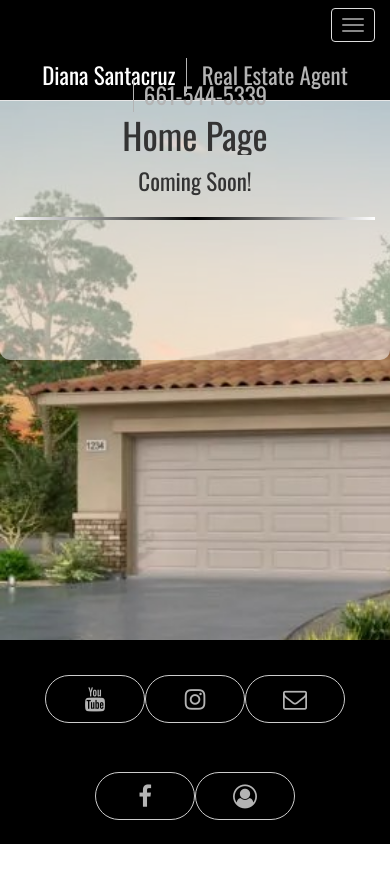
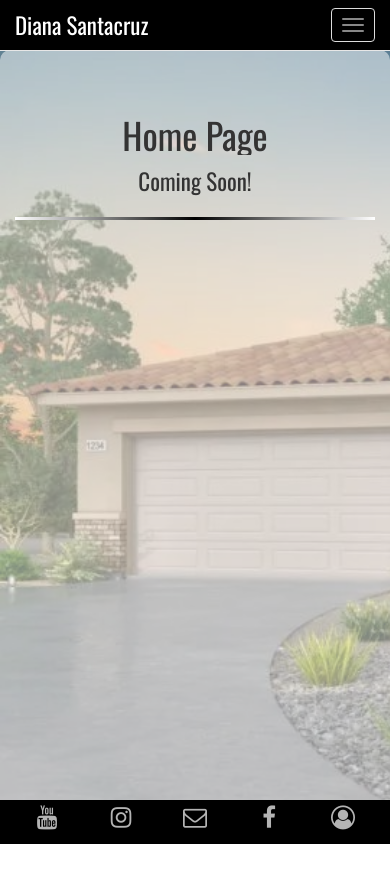
Before and after one commit to DianaRealtor/Home, a React (Create React App) app: page / in a window 390 px wide. Shown: the top 882 px of the page. Built offline with nearby package versions, Linux system fonts and the light colour scheme.

Commit message:
updated major mobile styles on footer and body

```diff
--- a/src/App.css
+++ b/src/App.css
@@ -62,11 +62,14 @@ label {
   font-weight: unset;
 }
 /* PAGE WIDE */
+#root{
+  height: 100%;
+}
 :root {
   --primary-accent-color: #000000;
-  height: 100%;
 }
-body, html {
+body,
+html {
   height: 100%;
 }
 body {
@@ -88,17 +91,25 @@ img:hover {
   filter: grayscale(1);
 }
 
-.not-grey , img:hover {
+.not-grey,
+img:hover {
   -webkit-filter: none !important;
   filter: none !important;
 }
 
-.big-img{
+.big-img {
   height: 361px;
   width: 500px;
 }
-.btn-default{
-  color: #b4b4b4 ;
+@media (max-width: 768px) {
+  .btn {
+    padding:unset;
+    border: unset;
+  }
+}
+
+.btn-default {
+  color: #b4b4b4;
 }
 .divider-line {
   border: 0;
@@ -124,17 +135,17 @@ img:hover {
 .navbar {
   background-color: var(--primary-accent-color);
 }
-.navbar .navbar-collapse>ul>li>a {
+.navbar .navbar-collapse > ul > li > a {
   color: #fff;
   font-size: 23px;
 }
-.navbar .navbar-collapse>ul>li>a:hover {
+.navbar .navbar-collapse > ul > li > a:hover {
   background-color: #fff;
-  color: #a19662 ;
+  color: #a19662;
 }
 
-.container-fluid>.navbar-header>.navbar-brand {
-  color: #fff ;
+.container-fluid > .navbar-header > .navbar-brand {
+  color: #fff;
   font-size: 23px;
 }
 /* ABOUT SECTION */
@@ -161,7 +172,7 @@ img:hover {
     display: flex;
     flex-wrap: wrap;
   }
-  .dev-skills ul{
+  .dev-skills ul {
     flex: 50%;
   }
 }
@@ -180,7 +191,7 @@ img:hover {
 #portfolio a:hover {
   color: lightgrey;
 }
-.project-portfolio{
+.project-portfolio {
   height: 100%;
 }
 .portfolio-sub-description {
@@ -204,10 +215,21 @@ iframe {
   }
 }
 /* CONTACT SECTION */
+
+@media (max-width: 768px) {
+  #contact {
+    background-color: var(--primary-accent-color);
+    font-family: "Oswald";
+    font-size: unset;
+  }
+}
+
+@media (min-width: 768px) {
   #contact {
     background-color: var(--primary-accent-color);
     font-family: "Oswald";
     font-size: 68px;
+  }
 }
 .contact-button {
   border-radius: 47px;
@@ -240,7 +262,7 @@ iframe {
   visibility: visible;
 }
 
-.card{
+.card {
   border: 1px grey solid;
   box-shadow: 10px 4px 5px grey;
   border-radius: 25px;
@@ -266,23 +288,23 @@ iframe {
   .card {
     width: -webkit-fill-available;
   }
-  .big-img{
+  .big-img {
     width: 200px;
     height: 133px;
   }
 }
 
-.text-black{
+.text-black {
   color: black;
 }
 
-.text-red{
+.text-red {
   color: red;
 }
 
-.highlight-nav{
+.highlight-nav {
   background-color: #fff !important;
 }
-.highlight-nav > a{
+.highlight-nav > a {
   color: #a19662 !important;
 }
--- a/src/components/FooterPortfolio.js
+++ b/src/components/FooterPortfolio.js
@@ -9,7 +9,7 @@ function FooterPortfolio() {
     <div id="contact">
       <div className="footer">
         <div className="container">
-          <div className="row">
+          <div className="row flex-row-center">
             <div className="home-buttons text-center" style={{marginBottom: '10px'}}>
               <a href="https://www.youtube.com/channel/UCAYIrUy3rrfIqPCvrZITu7A" className="portfolio-tooltip contact-button btn btn-default">
                 <i className="fa fa-youtube"></i>
--- a/src/index.css
+++ b/src/index.css
@@ -1,24 +1,24 @@
 body {
   margin: 0;
-  font-family: -apple-system, BlinkMacSystemFont, 'Segoe UI', 'Roboto', 'Oxygen',
-    'Ubuntu', 'Cantarell', 'Fira Sans', 'Droid Sans', 'Helvetica Neue',
+  font-family: -apple-system, BlinkMacSystemFont, "Segoe UI", "Roboto", "Oxygen",
+    "Ubuntu", "Cantarell", "Fira Sans", "Droid Sans", "Helvetica Neue",
     sans-serif;
   -webkit-font-smoothing: antialiased;
   -moz-osx-font-smoothing: grayscale;
 }
 
 code {
-  font-family: source-code-pro, Menlo, Monaco, Consolas, 'Courier New',
+  font-family: source-code-pro, Menlo, Monaco, Consolas, "Courier New",
     monospace;
 }
-
 
 /* THIS IS THE START OF THE STYLE FROM THE PORTFOLIO FILE */
 /* PAGE WIDE */
 :root {
   --primary-accent-color: #000000;
 }
-body, html {
+body,
+html {
   height: 100%;
 }
 body {
@@ -64,22 +64,29 @@ img:hover {
   background-color: var(--primary-accent-color);
 }
 .navbar .navbar-default .navbar-fixed-top ul li a {
-  color: #fff ;
+  color: #fff;
   font-size: 23px;
 }
 .navbar .navbar-default .navbar-fixed-top ul li a:hover {
-  background-color: #fff ;
-  color: #a19662 ;
+  background-color: #fff;
+  color: #a19662;
 }
 .navbar-brand {
-  color: #fff ;
+  color: #fff;
   font-size: 23px;
 }
+@media (max-width: 900px) {
+  .navigation-portfolio-subTitle {
+    display: none;
+  }
+}
+@media (min-width: 900px) {
   .navigation-portfolio-subTitle {
     margin-left: 10px;
     padding-left: 10px;
     border-left: solid thin;
-  color: #b4b4b4 ;
+    color: #b4b4b4;
+  }
 }
 /* center hero image when screen width is no more than 768px */
 @media (max-width: 768px) {
@@ -87,9 +94,15 @@ img:hover {
     background-position: center !important;
   }
 }
+.flex-row-center {
+  display: flex;
+  justify-content: center;
+  align-items: center;
+}
 /* HERO SECTION */
 .home-hero {
-  background-image: linear-gradient(rgba(0, 0, 0, 0.5), rgba(0, 0, 0, 0.5)), url("https://cdn.dribbble.com/users/1884413/screenshots/9922666/dribbble-offfice_4x.jpg");
+  background-image: linear-gradient(rgba(0, 0, 0, 0.5), rgba(0, 0, 0, 0.5)),
+    url("https://cdn.dribbble.com/users/1884413/screenshots/9922666/dribbble-offfice_4x.jpg");
   height: 100%;
   background-size: cover;
   background-position: left;
@@ -113,9 +126,12 @@ img:hover {
   left: 0;
   width: 100%;
   height: 100%;
-  background-image: url('../public/assets/home-image.jpg'); /* Replace 'your-image.jpg' with your image file */
+  background-image: url("../public/assets/home-image.jpg"); /* Replace 'your-image.jpg' with your image file */
   background-size: cover;
   z-index: -1;
+}
+.home-buttons {
+  display: flex;
 }
 /* ABOUT SECTION */
 #about {
@@ -139,7 +155,7 @@ img:hover {
     display: flex;
     flex-wrap: wrap;
   }
-  .dev-skills ul{
+  .dev-skills ul {
     flex: 50%;
   }
 }
@@ -190,16 +206,16 @@ iframe {
 .contact-button > i {
   font-size: x-large;
 }
-.condensed-container{
+.condensed-container {
   padding-bottom: 12rem;
 }
-.cloudy-background{
+.cloudy-background {
   border-radius: 10px;
   background: rgb(255, 255, 255, 0.5);
   height: 100%;
 }
-.card-button{
-  width:100%;
+.card-button {
+  width: 100%;
   font-size: 23px;
 }
 /* TOOLTIP CONTAINER */
```
Lines whose indentation alone changed are shown as unchanged.
